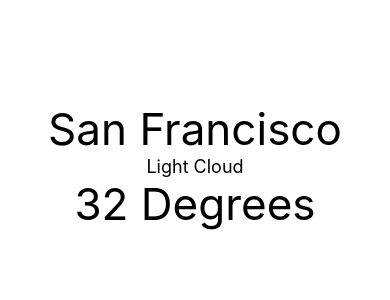
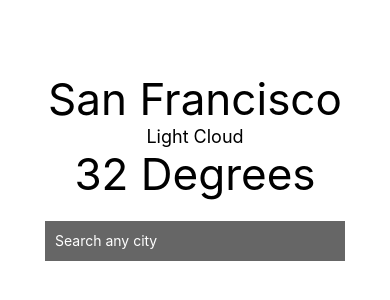
Before and after one commit to KeirSP/react-native-weather-app, a React Native app: screen / in a window 390 px wide. Shown: the part 256-556 px from the top of the page. Built offline with nearby package versions, Linux system fonts and the light colour scheme.

Commit message:
added styling

```diff
--- a/App.js
+++ b/App.js
@@ -8,6 +8,14 @@
       <Text style={[styles.textStyle, styles.largeText]}>San Francisco</Text>
       <Text style={[styles.textStyle, styles.smallText]}>Light Cloud</Text>
       <Text style={[styles.textStyle, styles.largeText]}>32 Degrees</Text>
+
+      <TextInput
+        autoCorrect = {false}
+        placeholder = "Search any city"
+        placeholderTextColor = "white"
+        style = {styles.textInput}
+        clearButtonMode = "always"
+       />
     </View>
   );
 }
@@ -35,5 +43,14 @@
   },
   smallText: {
     fontSize: 18
+  },
+  textInput: {
+    backgroundColor: '#666',
+    color: "white",
+    height: 40,
+    width: 300,
+    marginTop: 20,
+    paddingHorizontal: 10,
+    alignSelf: 'center'
   }
 });
```
